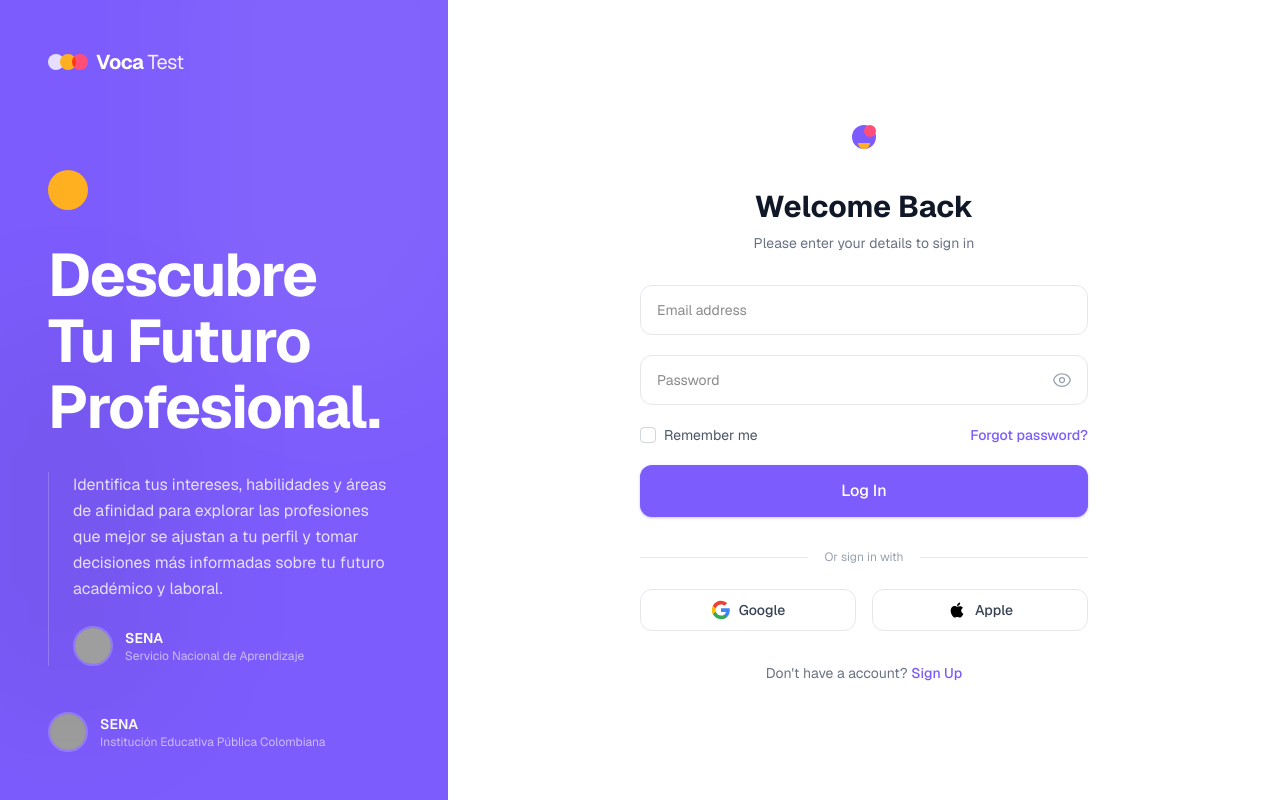
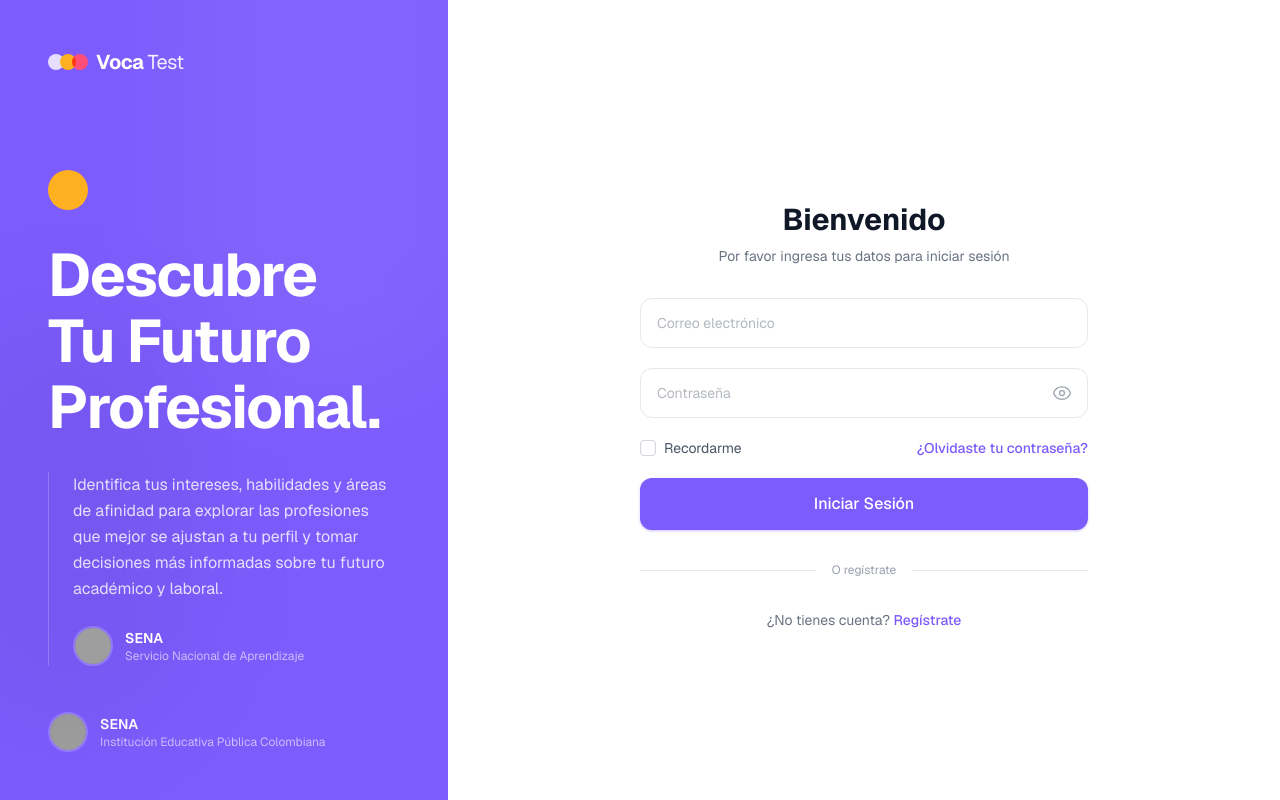
Before and after one commit to Anuarmar-17/Test-Vocacional, a Next.js app in the folder frontend/: page /login in a window 1280 px wide. Built offline with nearby package versions, Linux system fonts and the light colour scheme; grey boxes are pictures that could not be loaded.

Commit message:
Rediseño del login

```diff
--- a/frontend/src/views/LoginView.tsx
+++ b/frontend/src/views/LoginView.tsx
@@ -79,31 +79,27 @@ const LoginView = () => {
               <div className="w-5 h-5 rounded-full bg-[#FFB020] mix-blend-multiply"></div>
               <div className="w-5 h-5 rounded-full bg-[#FF4F79] mix-blend-multiply"></div>
             </div>
-            <span className="font-bold text-2xl tracking-tight text-[#7C5CFC]">go <span className="font-normal text-gray-400">Expenses</span></span>
+            <span className="font-bold text-2xl tracking-tight text-[#7C5CFC]">Voca <span className="font-normal text-gray-400">Test</span></span>
           </div>
 
           {/* Desktop Logo for Right Side */}
           <div className="hidden lg:flex items-center justify-center gap-2 mb-8">
             <div className="flex -space-x-1 relative">
-              <svg width="40" height="40" viewBox="0 0 40 40" fill="none" xmlns="http://www.w3.org/2000/svg">
-                <circle cx="20" cy="20" r="12" fill="#7C5CFC" />
-                <circle cx="26" cy="14" r="6" fill="#FF4F79" />
-                <path d="M14 26H26C26 29.3137 23.3137 32 20 32C16.6863 32 14 29.3137 14 26Z" fill="#FFB020" />
-              </svg>
+
             </div>
           </div>
 
           <div className="text-center mb-8">
-            <h2 className="text-3xl font-bold text-gray-900 mb-2">Welcome Back</h2>
-            <p className="text-gray-500 text-sm">Please enter your details to sign in</p>
+            <h2 className="text-3xl font-bold text-gray-900 mb-2">Bienvenido</h2>
+            <p className="text-gray-500 text-sm">Por favor ingresa tus datos para iniciar sesión</p>
           </div>
 
           <form className="space-y-5" onSubmit={(e) => e.preventDefault()}>
             <div>
               <input
                 type="email"
-                placeholder="Email address"
-                className="w-full px-4 py-3.5 rounded-xl border border-gray-200 focus:outline-none focus:ring-2 focus:ring-[#7C5CFC]/20 focus:border-[#7C5CFC] transition-all bg-white text-sm"
+                placeholder="Correo electrónico"
+                className="w-full text-gray-500 px-4 py-3.5 rounded-xl border border-gray-200 focus:outline-none focus:ring-2 focus:ring-[#7C5CFC]/20 focus:border-[#7C5CFC] transition-all bg-white text-sm"
                 required
               />
             </div>
@@ -111,8 +107,8 @@ const LoginView = () => {
             <div className="relative">
               <input
                 type={showPassword ? "text" : "password"}
-                placeholder="Password"
-                className="w-full px-4 py-3.5 rounded-xl border border-gray-200 focus:outline-none focus:ring-2 focus:ring-[#7C5CFC]/20 focus:border-[#7C5CFC] transition-all bg-white text-sm pr-12"
+                placeholder="Contraseña"
+                className="w-full text-gray-500 px-4 py-3.5 rounded-xl border border-gray-200 focus:outline-none focus:ring-2 focus:ring-[#7C5CFC]/20 focus:border-[#7C5CFC] transition-all bg-white text-sm pr-12"
                 required
               />
               <button
@@ -142,11 +138,11 @@ const LoginView = () => {
                     <polyline points="20 6 9 17 4 12"></polyline>
                   </svg>
                 </div>
-                <span className="text-gray-600 group-hover:text-gray-800 transition-colors">Remember me</span>
+                <span className="text-gray-600 group-hover:text-gray-800 transition-colors">Recordarme</span>
               </label>
 
               <a href="#" className="text-[#7C5CFC] hover:text-[#6a4ee0] font-medium transition-colors">
-                Forgot password?
+                ¿Olvidaste tu contraseña?
               </a>
             </div>
 
@@ -154,37 +150,19 @@ const LoginView = () => {
               type="submit"
               className="w-full bg-[#7C5CFC] hover:bg-[#6a4ee0] text-white font-medium py-3.5 rounded-xl transition-colors shadow-sm shadow-[#7C5CFC]/30 active:scale-[0.98]"
             >
-              Log In
+              Iniciar Sesión
             </button>
           </form>
 
           <div className="mt-8 flex items-center">
             <div className="flex-grow border-t border-gray-200"></div>
-            <span className="flex-shrink-0 px-4 text-xs text-gray-400">Or sign in with</span>
+            <span className="flex-shrink-0 px-4 text-xs text-gray-400">O regístrate</span>
             <div className="flex-grow border-t border-gray-200"></div>
-          </div>
-
-          <div className="mt-6 grid grid-cols-2 gap-4">
-            <button type="button" className="flex items-center justify-center gap-2 w-full px-4 py-2.5 border border-gray-200 rounded-xl hover:bg-gray-50 transition-colors text-sm font-medium text-gray-700">
-              <svg className="w-5 h-5" viewBox="0 0 24 24" xmlns="http://www.w3.org/2000/svg">
-                <path d="M22.56 12.25c0-.78-.07-1.53-.2-2.25H12v4.26h5.92c-.26 1.37-1.04 2.53-2.21 3.31v2.77h3.57c2.08-1.92 3.28-4.74 3.28-8.09z" fill="#4285F4" />
-                <path d="M12 23c2.97 0 5.46-.98 7.28-2.66l-3.57-2.77c-.98.66-2.23 1.06-3.71 1.06-2.86 0-5.29-1.93-6.16-4.53H2.18v2.84C3.99 20.53 7.7 23 12 23z" fill="#34A853" />
-                <path d="M5.84 14.09c-.22-.66-.35-1.36-.35-2.09s.13-1.43.35-2.09V7.07H2.18C1.43 8.55 1 10.22 1 12s.43 3.45 1.18 4.93l2.85-2.22.81-.62z" fill="#FBBC05" />
-                <path d="M12 5.38c1.62 0 3.06.56 4.21 1.64l3.15-3.15C17.45 2.09 14.97 1 12 1 7.7 1 3.99 3.47 2.18 7.07l3.66 2.84c.87-2.6 3.3-4.53 6.16-4.53z" fill="#EA4335" />
-              </svg>
-              Google
-            </button>
-            <button type="button" className="flex items-center justify-center gap-2 w-full px-4 py-2.5 border border-gray-200 rounded-xl hover:bg-gray-50 transition-colors text-sm font-medium text-gray-700">
-              <svg className="w-5 h-5" viewBox="0 0 24 24" fill="black" xmlns="http://www.w3.org/2000/svg">
-                <path d="M17.05 20.28c-.98.95-2.05.88-3.08.4-1.09-.5-2.08-.48-3.24 0-1.44.62-2.2.44-3.06-.4C2.79 15.25 3.51 7.59 9.05 7.31c1.35.07 2.29.74 3.08.78.78-.04 1.94-.78 3.5-.66 1.5.06 2.76.69 3.53 1.83-3.1 1.85-2.6 5.86.5 7.12-.76 1.87-1.88 3.63-2.61 3.9M12.03 7.25c-.15-2.23 1.66-4.07 3.74-4.25.29 2.58-2.02 4.54-3.74 4.25z" />
-              </svg>
-              Apple
-            </button>
           </div>
 
           <div className="mt-8 text-center">
             <p className="text-sm text-gray-500">
-              Don&apos;t have a account? <a href="#" className="text-[#7C5CFC] font-medium hover:underline">Sign Up</a>
+              ¿No tienes cuenta? <a href="#" className="text-[#7C5CFC] font-medium hover:underline">Regístrate</a>
             </p>
           </div>
         </div>
```
